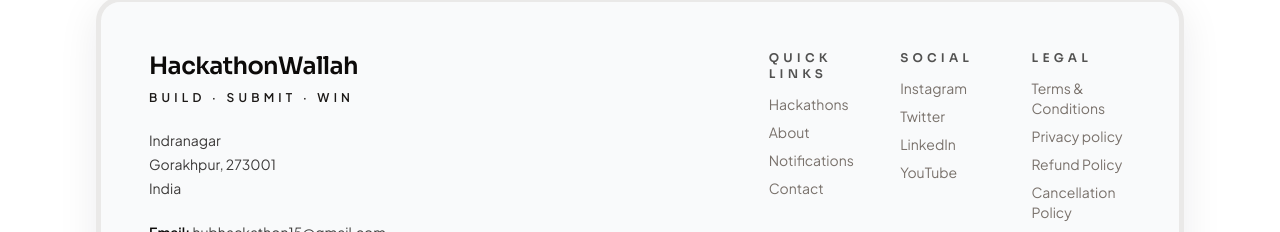
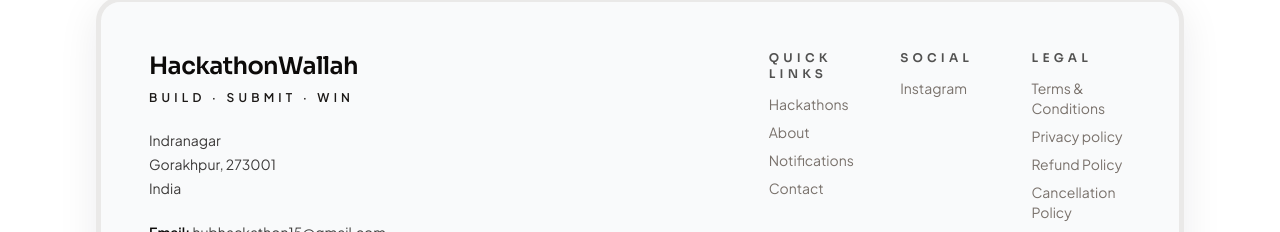
Before and after one commit to pksingh1508/myproject, a Next.js app: page / in a window 1280 px wide. Shown: the part 5870-6102 px from the top of the page. Built offline with nearby package versions, Linux system fonts and the light colour scheme; no server answers.

Commit message:
add instagram link

```diff
--- a/src/components/home/footer.tsx
+++ b/src/components/home/footer.tsx
@@ -14,10 +14,7 @@
 ];
 
 const socialLinks = [
-  { label: "Instagram", href: "https://instagram.com" },
-  { label: "Twitter", href: "https://twitter.com" },
-  { label: "LinkedIn", href: "https://linkedin.com" },
-  { label: "YouTube", href: "https://youtube.com" }
+  { label: "Instagram", href: "https://instagram.com/hackathon_wallah" }
 ];
 
 const legalLinks = [
```
